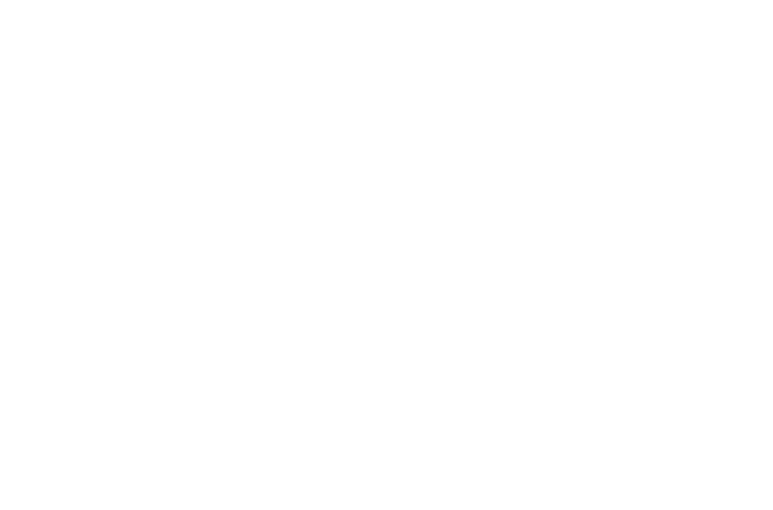
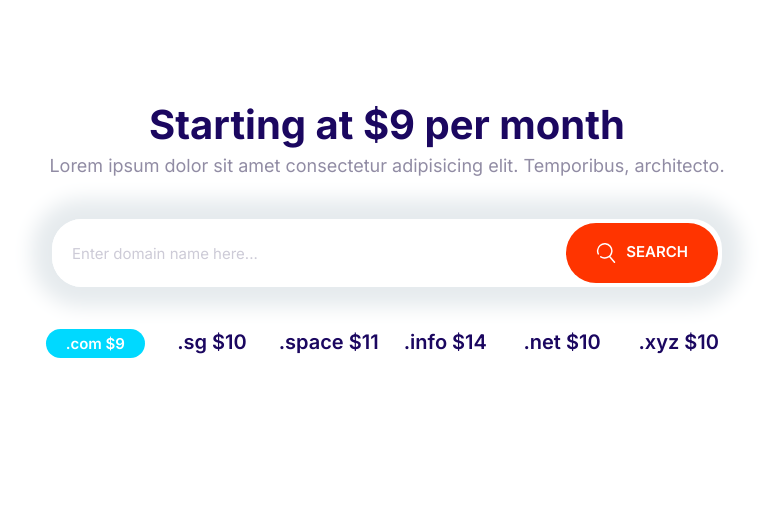
Before and after one commit to Bugz-web/AA_Webdev_1, a plain HTML site: page index.html in a window 1280 px wide. Shown: the whole page, without its empty margins (253-1026 px from the left). Drawn offline with Linux system fonts and the light colour scheme.

Commit message:
Create and style the domain-block component

```diff
--- a/css/styles.css
+++ b/css/styles.css
@@ -233,6 +233,12 @@ a {
     white-space: nowrap;
 }
 
+.btn .icon {
+    width: 2rem;
+    height: 2rem;
+    margin-right: 1rem;
+    vertical-align: middle;
+}
 
 .btn--primary {
     background: var(--color-primary);
@@ -324,7 +330,7 @@ a {
 .input-group .input {
     border: 0;
     flex-grow: 1;
-    padding: 1.5rem 1rem;
+    padding: 1.5rem 2rem;
 }
 
 
@@ -816,3 +822,36 @@ a {
     }
 
 }
+
+
+
+/*  Domain Block */
+
+
+.block--domain .input-group {
+    box-shadow: 0 0 20px 20px #e6ebee;
+    border: 0;
+    margin: 4rem auto;
+    max-width: 670px;
+}
+
+
+.block--domain__prices {
+    display: grid;
+    grid-template-columns: repeat(3, 1fr);
+    grid-template-rows: repeat(2, 6rem);
+    font-size: 2rem;
+    font-weight: 600;
+    justify-items: center;
+    max-width: 700px;
+    margin: 0 auto;
+}
+
+
+
+@media screen and (min-width: 768px) {
+    .block--domain__prices {
+        /* grid-template-columns: repeat(6, 1fr);     */
+        grid-template-columns: repeat(auto-fit, minmax(100px, 1fr));
+    }
+}
--- a/index.html
+++ b/index.html
@@ -14,6 +14,35 @@
     <link rel="stylesheet" href="/css/styles.css" />
   </head>
   <body>
+    <section class="block container block--domain">
+      <header class="block__header">
+        <h2>Starting at $9 per month</h2>
+        <p>
+          Lorem ipsum dolor sit amet consectetur adipisicing elit. Temporibus,
+          architecto.
+        </p>
+      </header>
+      <div class="input-group">
+        <input
+          type="text"
+          class="input"
+          placeholder="Enter domain name here..."
+        />
+        <button class="btn btn--accent">
+          <svg class="icon icon--white">
+            <use xlink:href="/Images/sprite.svg#search"></use></svg
+          >Search
+        </button>
+      </div>
+      <ul class="list block--domain__prices">
+        <li><span class="badge badge--secondary">.com $9</span></li>
+        <li>.sg $10</li>
+        <li>.space $11</li>
+        <li>.info $14</li>
+        <li>.net $10</li>
+        <li>.xyz $10</li>
+      </ul>
+    </section>
     <script src="js/main.js"></script>
   </body>
 </html>
```
